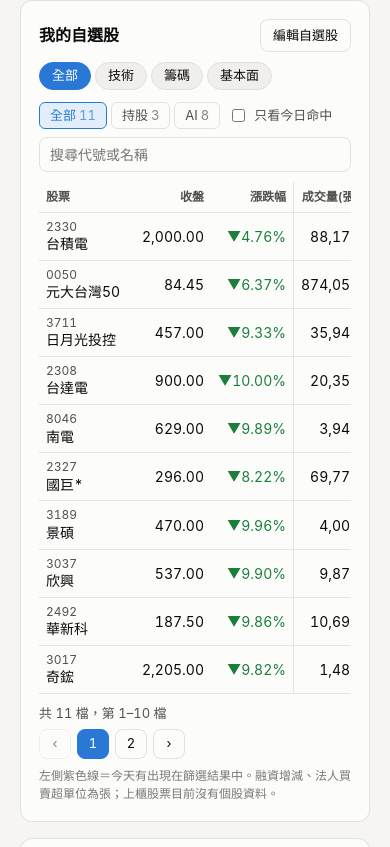
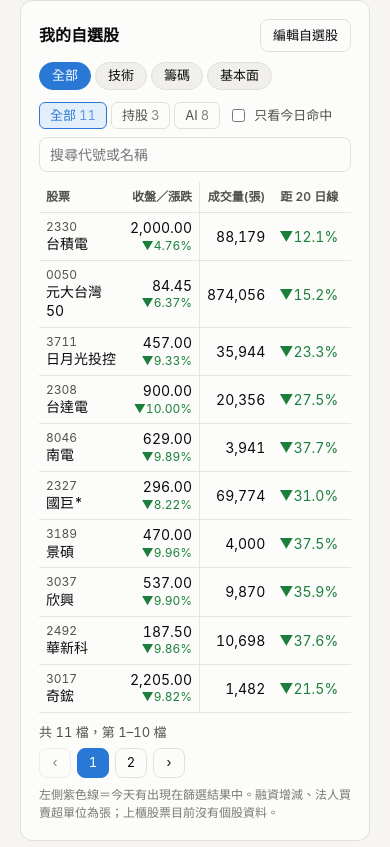
Before and after one commit to daniel0307-ai/tw-stock-dashboard, a plain HTML site: page docs/index.html in a window 390 px wide. Shown: the part 1289-2136 px from the top of the page. Drawn offline with Linux system fonts and the light colour scheme.

Commit message:
手機版表格：收盤與漲跌幅合併成一欄，右側欄位可正常滑動
- 手機寬度（≤600px）把「收盤」「漲跌幅」合併為上下兩行的一欄，固定區從約 235px 縮到約 160px
- 手機版表格欄寬依內容決定（不再硬撐 720px），一次可看到更多欄
- 跨過手機／桌機寬度時自動重畫表格

Co-Authored-By: Claude Opus 5.5 <noreply@anthropic.com>
Claude-Session: https://claude.ai/code/session_012M63LPARZVpunmuJg6C9rA

```diff
--- a/docs/index.html
+++ b/docs/index.html
@@ -265,8 +265,11 @@ th.c-close, th.c-chg { min-width: 84px; width: 84px; }
 td.fx-last, th.fx-last { border-right: 1px solid var(--grid); }
 @media (max-width: 600px) {
   th, td { padding: 6px 7px; }
-  th.c-stock { min-width: 96px; width: 96px; }
-  th.c-close, th.c-chg { min-width: 62px; width: 62px; }
+  table { min-width: 100%; width: max-content; }   /* 欄寬依內容，不硬撐到 720px */
+  th.c-stock { min-width: 84px; width: 84px; }
+  th.c-px { min-width: 76px; width: 76px; }
+  td.c-px { line-height: 1.35; }
+  td.c-px .px-chg { font-size: 12px; }
   td.c-stock { white-space: normal; line-height: 1.35; }
   td.c-stock .code { display: block; margin: 0; font-size: 12px; }
   .pager .info { flex-basis: 100%; }
@@ -456,7 +459,18 @@ function sortRows(rows, cols, sort) {
     return (x > y ? 1 : x < y ? -1 : 0) * sort.dir;
   });
 }
-function dataTable(host, { cols, rows, state, fixed = 3, pageSize = PAGE_SIZE, unit = "檔" }) {
+const NARROW = window.matchMedia("(max-width: 600px)");
+/** 手機上把「收盤」「漲跌幅」合併成一欄（上下兩行），固定區從 3 欄縮成 2 欄，讓右側有空間滑動 */
+function narrowCols(cols, fixed) {
+  if (!NARROW.matches || fixed !== 3 || cols[1]?.key !== "close" || cols[2]?.key !== "chg_pct") return [cols, fixed];
+  const [stock, close, chg] = cols;
+  const px = { key: "chg_pct", label: "收盤／漲跌", cls: "c-px", sortVal: r => r.chg_pct,
+    render: r => `<div>${close.render(r)}</div><div class="px-chg">${chg.render(r)}</div>` };
+  return [[stock, px, ...cols.slice(3)], 2];
+}
+function dataTable(host, opts) {
+  const { rows, state, pageSize = PAGE_SIZE, unit = "檔" } = opts;
+  const [cols, fixed] = narrowCols(opts.cols, opts.fixed ?? 3);
   const total = rows.length;
   const pages = Math.max(1, Math.ceil(total / pageSize));
   state.page = Math.min(Math.max(1, state.page || 1), pages);
@@ -483,7 +497,7 @@ function dataTable(host, { cols, rows, state, fixed = 3, pageSize = PAGE_SIZE, u
     pager = `<div class="pager"><span class="info">共 ${total} ${unit}</span></div>`;
   }
   host.innerHTML = `<div class="tbl-wrap"><table><thead><tr>${head}</tr></thead><tbody>${body}</tbody></table></div>${pager}`;
-  const redraw = () => dataTable(host, { cols, rows, state, fixed, pageSize, unit });
+  const redraw = () => dataTable(host, opts);
   host.querySelectorAll("th").forEach(th => th.onclick = () => {
     const k = th.dataset.key;
     state.sort = state.sort && state.sort.key === k ? { key: k, dir: -state.sort.dir } : { key: k, dir: -1 };
@@ -1063,6 +1077,8 @@ function applyTheme(t) {
 $("#themeSeg").querySelectorAll("button").forEach(b => b.onclick = () => applyTheme(b.dataset.t));
 applyTheme(document.documentElement.dataset.theme || "auto");
 
+NARROW.addEventListener("change", () => { if (DATA) { renderWatch(); renderScreens(); } });
+
 /* ---------- 可收合區塊：記住每台裝置的選擇；手機預設收起期貨與成效追蹤 ---------- */
 const COL_KEY = "twdash.collapsed";
 function colState() { try { return JSON.parse(localStorage.getItem(COL_KEY)) || {}; } catch { return {}; } }
```
